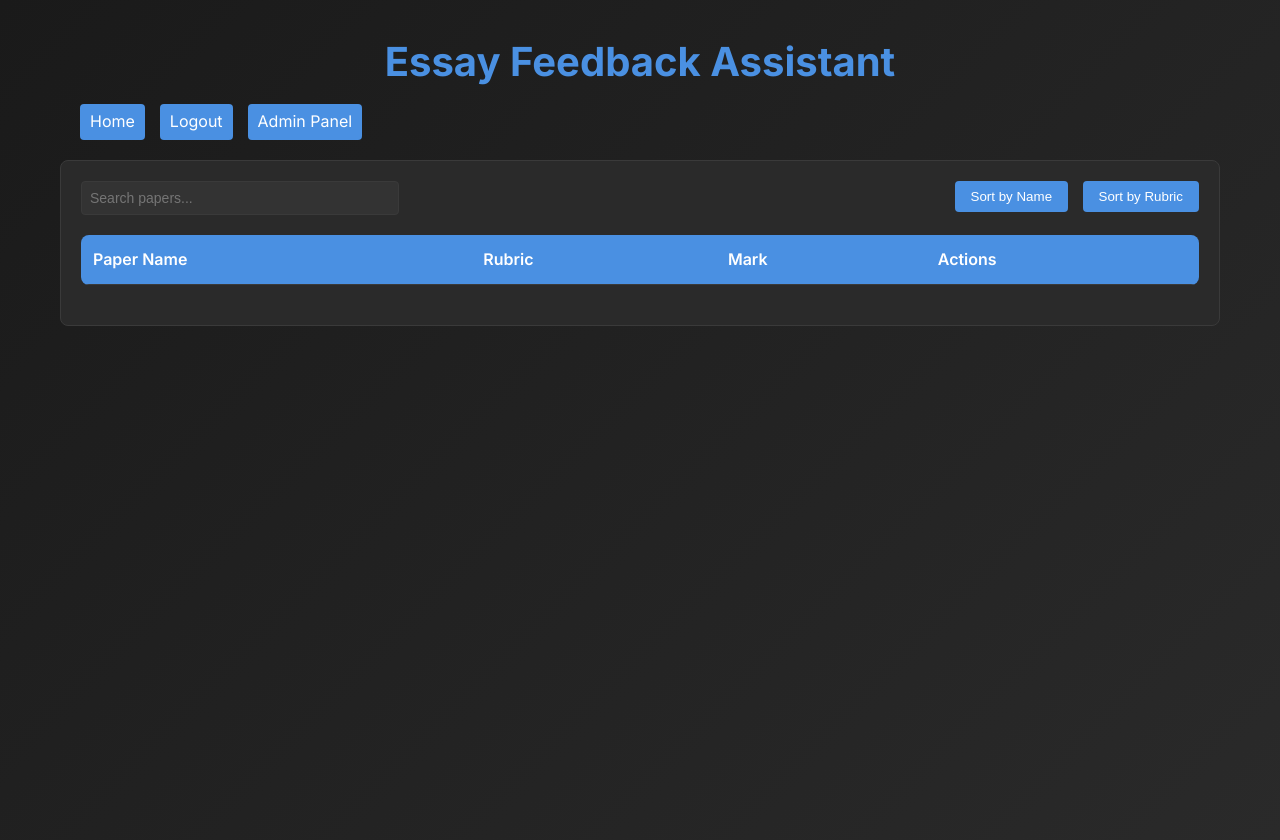
After one commit to tcspears/ai_feedback_assistant, a Flask app: page /list_papers in a window 1280 px wide. The commit adds this page. Run offline with Flask 3, Linux system fonts and the light colour scheme; a user stored in the database is signed in; lists and menus that the app fills with data are empty; parts of the project's set-up code (start-up, migrations or seed data) failed here and were passed over; some libraries are stand-ins or nearby versions.

Commit message:
Added list_papers functionality

```diff
--- a/main.py
+++ b/main.py
@@ -302,14 +302,14 @@ def chat(file_hash):
         for d in descriptors
     ]) if descriptors else "No grade descriptors available."
 
-    prompt = prompt_loader.create_prompt(
+    # Get both prompt and system message
+    prompt, system_msg = prompt_loader.create_prompt(
         'chat_prompt',
         essay_content=paper.full_text,
         descriptors_text=descriptors_text
     )
 
     initial_context = prompt.build()
-    system_msg = "You are an academic with expertise in the subject matter of the essay below."
 
     # Build messages array
     messages = [{"role": "user", "content": initial_context}]
@@ -342,6 +342,7 @@ def chat(file_hash):
 
     except Exception as e:
         db.session.rollback()
+        api_logger.error(f"Error in chat: {str(e)}")
         return jsonify({"error": str(e)}), 500
 
 @app.route('/clear_chat/<file_hash>', methods=['POST'])
@@ -406,51 +407,6 @@ def save_rubric():
         db.session.rollback()
         return jsonify({"success": False, "error": str(e)})
 
-
-def generate_evaluation(text, section_name, criteria_text, model):
-    """Generate an evaluation for a section of text using the specified AI model."""
-
-    prompt = prompt_loader.create_prompt(
-        'evaluation_prompt',
-        essay_to_evaluate=text,
-        section_focus=section_name,
-        evaluation_criteria=criteria_text
-    )
-
-    final_prompt = prompt.build()
-    system_msg = "You are an expert academic who provides constructive feedback on student essays. Please format all of your responses as valid Markdown."
-
-    api_logger.info(f"Sending prompt for {section_name} to API:")
-    api_logger.info(f"System Message: {system_msg}")
-    api_logger.info(f"Prompt:\n{final_prompt}\n{'='*50}")
-
-    try:
-        if model.startswith('claude'):
-            response = client_anthropic.messages.create(
-                model=model,
-                system=system_msg,
-                messages=[{"role": "user", "content": final_prompt}],
-                max_tokens=1000
-            )
-            evaluation = response.content[0].text.strip()
-            api_logger.info(f"Claude API Response for {section_name}:\n{evaluation}\n{'='*50}")
-        else:
-            response = client_openai.chat.completions.create(
-                model=model,
-                messages=[
-                    {"role": "system", "content": system_msg},
-                    {"role": "user", "content": final_prompt}
-                ]
-            )
-            evaluation = response.choices[0].message.content.strip()
-            api_logger.info(f"OpenAI API Response for {section_name}:\n{evaluation}\n{'='*50}")
-
-        evaluation = re.sub(r'<[^>]+>', '', evaluation)
-        return evaluation
-
-    except Exception as e:
-        print(f"Error generating evaluation: {str(e)}")
-        return f"Error generating evaluation for {section_name}: {str(e)}"
 
 @app.route('/get_rubric/<int:rubric_id>')
 @login_required
@@ -883,68 +839,62 @@ def polish_feedback(file_hash):
 @app.route('/moderate_feedback/<file_hash>', methods=['POST'])
 @login_required
 def moderate_feedback(file_hash):
-    try:
-        data = request.json
-        core_feedback = data['core_feedback']
-        model = data['model']
+    data = request.json
+    core_feedback = data['core_feedback']
+    model = data['model']
 
-        paper = Paper.query.filter_by(hash=file_hash).first_or_404()
+    paper = Paper.query.filter_by(hash=file_hash).first_or_404()
 
-        # Get the saved feedback to access the numerical mark
-        saved_feedback = SavedFeedback.query.filter_by(paper_id=paper.id).first()
-        proposed_mark = saved_feedback.mark if saved_feedback else None
+    # Get the saved feedback to access the numerical mark
+    saved_feedback = SavedFeedback.query.filter_by(paper_id=paper.id).first()
+    proposed_mark = saved_feedback.mark if saved_feedback else None
 
-        # Get all criteria evaluations for this paper
-        evaluations = (Evaluation.query
-                      .join(RubricCriteria)
-                      .filter(Evaluation.paper_id == paper.id)
-                      .filter(RubricCriteria.section_name != '_summary')
-                      .all())
+    # Get all criteria evaluations for this paper
+    evaluations = (Evaluation.query
+                  .join(RubricCriteria)
+                  .filter(Evaluation.paper_id == paper.id)
+                  .filter(RubricCriteria.section_name != '_summary')
+                  .all())
 
-        moderated_feedback = {}
+    moderated_feedback = {}
 
-        for evaluation in evaluations:
-            criteria = RubricCriteria.query.get(evaluation.criteria_id)
+    for evaluation in evaluations:
+        criteria = RubricCriteria.query.get(evaluation.criteria_id)
 
-            # Use prompt loader to create the prompt
-            prompt = prompt_loader.create_prompt(
-                'moderate_feedback_prompt',
-                essay_text=paper.full_text,
-                core_feedback=core_feedback,
-                mark=str(proposed_mark) if proposed_mark is not None else "not provided",
-                section=criteria.section_name,
-                criteria=criteria.criteria_text
+        # Use prompt loader to create the prompt and get system message
+        prompt, system_msg = prompt_loader.create_prompt(
+            'moderate_feedback_prompt',
+            essay_text=paper.full_text,
+            core_feedback=core_feedback,
+            mark=str(proposed_mark) if proposed_mark is not None else "not provided",
+            section=criteria.section_name,
+            criteria=criteria.criteria_text
+        )
+
+        final_prompt = prompt.build()  # Now build() is called on the prompt object, not the tuple
+
+        # Log the prompt for debugging
+        api_logger.info(f"Moderation prompt for {criteria.section_name}:")
+        api_logger.info(final_prompt)
+
+        try:
+            moderated_text = llm_service.generate_response(
+                model=model,
+                messages=[{"role": "user", "content": final_prompt}],
+                system_msg=system_msg
             )
 
-            final_prompt = prompt.build()
+            # Store the moderated feedback
+            moderated_feedback[evaluation.id] = moderated_text
+            evaluation.evaluation_text = moderated_text
+            db.session.add(evaluation)
 
-            # Log the prompt for debugging
-            api_logger.info(f"Moderation prompt for {criteria.section_name}:")
-            api_logger.info(final_prompt)
+        except Exception as e:
+            api_logger.error(f"Error moderating feedback for evaluation {evaluation.id}: {str(e)}")
+            moderated_feedback[evaluation.id] = f"Error: {str(e)}"
 
-            try:
-                moderated_text = llm_service.generate_response(
-                    model=model,
-                    messages=[{"role": "user", "content": final_prompt}],
-                    system_msg="You are an expert academic who has been tasked with moderating a colleague's mark and feedback on a student essay. Format all responses in Markdown."
-                )
-
-                # Store the moderated feedback
-                moderated_feedback[evaluation.id] = moderated_text
-                evaluation.evaluation_text = moderated_text
-                db.session.add(evaluation)
-
-            except Exception as e:
-                api_logger.error(f"Error moderating feedback for evaluation {evaluation.id}: {str(e)}")
-                moderated_feedback[evaluation.id] = f"Error: {str(e)}"
-
-        db.session.commit()
-        return jsonify({"moderated_feedback": moderated_feedback})
-
-    except Exception as e:
-        db.session.rollback()
-        api_logger.error(f"Error in moderate_feedback: {str(e)}")
-        return jsonify({"error": str(e)}), 500
+    db.session.commit()
+    return jsonify({"moderated_feedback": moderated_feedback})
 
 @app.route('/export_feedback/<file_hash>')
 @login_required
@@ -1055,6 +1005,56 @@ def get_average_time(file_hash):
 
     return jsonify({"average_time": average_time})
 
+@app.route('/list_papers')
+@login_required
+def list_papers():
+    # Query to get all papers with their rubric names and marks
+    papers = (db.session.query(
+        Paper,
+        Rubric.name.label('rubric_name'),
+        SavedFeedback.mark
+    )
+    .outerjoin(Evaluation, Paper.id == Evaluation.paper_id)
+    .outerjoin(RubricCriteria, Evaluation.criteria_id == RubricCriteria.id)
+    .outerjoin(Rubric, RubricCriteria.rubric_id == Rubric.id)
+    .outerjoin(SavedFeedback, Paper.id == SavedFeedback.paper_id)
+    .group_by(Paper.id)
+    .all())
+
+    # Format the results for the template
+    formatted_papers = [{
+        'hash': paper.Paper.hash,
+        'filename': paper.Paper.filename,
+        'rubric_name': paper.rubric_name or 'No rubric',
+        'mark': paper.mark
+    } for paper in papers]
+
+    return render_template('list_papers.html', papers=formatted_papers)
+
+@app.route('/delete_paper/<file_hash>', methods=['POST'])
+@login_required
+def delete_paper(file_hash):
+    try:
+        paper = Paper.query.filter_by(hash=file_hash).first_or_404()
+
+        # Delete the PDF file
+        if os.path.exists(paper.pdf_path):
+            os.remove(paper.pdf_path)
+
+        # Delete related records
+        Chat.query.filter_by(paper_id=paper.id).delete()
+        Evaluation.query.filter_by(paper_id=paper.id).delete()
+        SavedFeedback.query.filter_by(paper_id=paper.id).delete()
+
+        # Delete the paper record
+        db.session.delete(paper)
+        db.session.commit()
+
+        return jsonify({"success": True})
+    except Exception as e:
+        db.session.rollback()
+        return jsonify({"success": False, "error": str(e)})
+
 if __name__ == '__main__':
     print(f"Current working directory: {os.getcwd()}")
     print(f"Database URL: {app.config['SQLALCHEMY_DATABASE_URI']}")
--- a/static/css/style.css
+++ b/static/css/style.css
@@ -877,3 +877,93 @@ label[for="is_admin"] {
     align-items: center;
     gap: 0.5rem;
 }
+
+.papers-list-container {
+    margin: 20px auto;
+    max-width: 1200px;
+    background: var(--container-bg);
+    padding: 20px;
+    border-radius: 8px;
+    border: 1px solid var(--border-color);
+}
+
+.search-sort-container {
+    display: flex;
+    justify-content: space-between;
+    margin-bottom: 20px;
+}
+
+#searchInput {
+    padding: 8px;
+    width: 300px;
+    background: var(--summary-bg);
+    border: 1px solid var(--border-color);
+    border-radius: 4px;
+    color: var(--text-color);
+    font-size: 14px;
+}
+
+.sort-buttons button {
+    margin-left: 10px;
+    padding: 8px 16px;
+    background: var(--primary-color);
+    color: white;
+    border: none;
+    border-radius: 4px;
+    cursor: pointer;
+    transition: background-color 0.3s ease;
+}
+
+.sort-buttons button:hover {
+    background: var(--hover-color);
+}
+
+#papersTable {
+    width: 100%;
+    border-collapse: collapse;
+    margin-top: 20px;
+    background: var(--container-bg);
+    border-radius: 8px;
+    overflow: hidden;
+}
+
+#papersTable th,
+#papersTable td {
+    padding: 12px;
+    text-align: left;
+    border-bottom: 1px solid var(--border-color);
+    color: var(--text-color);
+}
+
+#papersTable th {
+    background: var(--primary-color);
+    color: white;
+    font-weight: 600;
+}
+
+#papersTable tr:hover {
+    background: var(--summary-bg);
+}
+
+#papersTable a {
+    color: var(--primary-color);
+    text-decoration: none;
+}
+
+#papersTable a:hover {
+    color: var(--hover-color);
+}
+
+.delete-btn {
+    padding: 6px 12px;
+    background: #662222;
+    color: white;
+    border: none;
+    border-radius: 4px;
+    cursor: pointer;
+    transition: background-color 0.3s ease;
+}
+
+.delete-btn:hover {
+    background: #883333;
+}
--- /dev/null
+++ b/templates/list_papers.html
@@ -0,0 +1,112 @@
+<!DOCTYPE html>
+<html lang="en">
+<head>
+    <meta charset="UTF-8">
+    <meta name="viewport" content="width=device-width, initial-scale=1.0">
+    <title>All Papers - Essay Feedback Assistant</title>
+    <link href="https://fonts.googleapis.com/css2?family=Inter:wght@400;600;700&display=swap" rel="stylesheet">
+    <link href="https://cdnjs.cloudflare.com/ajax/libs/font-awesome/5.15.3/css/all.min.css" rel="stylesheet">
+    <link rel="stylesheet" href="{{ url_for('static', filename='css/style.css') }}">
+</head>
+<body>
+    <div class="container">
+        <h1><a href="{{ url_for('index') }}">Essay Feedback Assistant</a></h1>
+
+        <div class="navigation-links">
+            <a href="{{ url_for('index') }}">Home</a>
+            <a href="{{ url_for('logout') }}">Logout</a>
+            {% if current_user.is_admin %}
+                <a href="{{ url_for('admin') }}">Admin Panel</a>
+            {% endif %}
+        </div>
+
+        <div class="papers-list-container">
+            <div class="search-sort-container">
+                <input type="text" id="searchInput" placeholder="Search papers..." onkeyup="filterPapers()">
+                <div class="sort-buttons">
+                    <button onclick="sortTable('name')">Sort by Name</button>
+                    <button onclick="sortTable('rubric')">Sort by Rubric</button>
+                </div>
+            </div>
+
+            <table id="papersTable">
+                <thead>
+                    <tr>
+                        <th>Paper Name</th>
+                        <th>Rubric</th>
+                        <th>Mark</th>
+                        <th>Actions</th>
+                    </tr>
+                </thead>
+                <tbody>
+                    {% for paper in papers %}
+                    <tr>
+                        <td><a href="{{ url_for('paper', file_hash=paper.hash) }}">{{ paper.filename }}</a></td>
+                        <td>{{ paper.rubric_name }}</td>
+                        <td>{{ paper.mark if paper.mark is not none else 'Not marked' }}</td>
+                        <td>
+                            <button onclick="deletePaper('{{ paper.hash }}', '{{ paper.filename }}')" class="delete-btn">
+                                Delete
+                            </button>
+                        </td>
+                    </tr>
+                    {% endfor %}
+                </tbody>
+            </table>
+        </div>
+    </div>
+
+    <script>
+        function filterPapers() {
+            const input = document.getElementById('searchInput');
+            const filter = input.value.toLowerCase();
+            const table = document.getElementById('papersTable');
+            const rows = table.getElementsByTagName('tr');
+
+            for (let i = 1; i < rows.length; i++) {
+                const nameCell = rows[i].getElementsByTagName('td')[0];
+                if (nameCell) {
+                    const text = nameCell.textContent || nameCell.innerText;
+                    rows[i].style.display = text.toLowerCase().includes(filter) ? '' : 'none';
+                }
+            }
+        }
+
+        function sortTable(column) {
+            const table = document.getElementById('papersTable');
+            const rows = Array.from(table.getElementsByTagName('tr')).slice(1);
+            const columnIndex = column === 'name' ? 0 : 1;
+
+            rows.sort((a, b) => {
+                const aText = a.getElementsByTagName('td')[columnIndex].textContent.toLowerCase();
+                const bText = b.getElementsByTagName('td')[columnIndex].textContent.toLowerCase();
+                return aText.localeCompare(bText);
+            });
+
+            const tbody = table.getElementsByTagName('tbody')[0];
+            tbody.innerHTML = '';
+            rows.forEach(row => tbody.appendChild(row));
+        }
+
+        function deletePaper(hash, filename) {
+            if (confirm(`Are you sure you want to delete "${filename}"?`)) {
+                fetch(`/delete_paper/${hash}`, {
+                    method: 'POST'
+                })
+                .then(response => response.json())
+                .then(data => {
+                    if (data.success) {
+                        location.reload();
+                    } else {
+                        alert('Error deleting paper: ' + data.error);
+                    }
+                })
+                .catch(error => {
+                    console.error('Error:', error);
+                    alert('Error deleting paper');
+                });
+            }
+        }
+    </script>
+</body>
+</html>
--- a/templates/paper.html
+++ b/templates/paper.html
@@ -24,6 +24,7 @@
             </div>
             <div class="navigation-links">
                 <a href="{{ url_for('logout') }}">Logout</a>
+                <a href="{{ url_for('list_papers') }}">All Papers</a>
                 {% if current_user.is_admin %}
                     <a href="{{ url_for('admin') }}">Admin Panel</a>
                 {% endif %}
```
Also changed, not shown: templates/index.html (+8 -4 lines).
